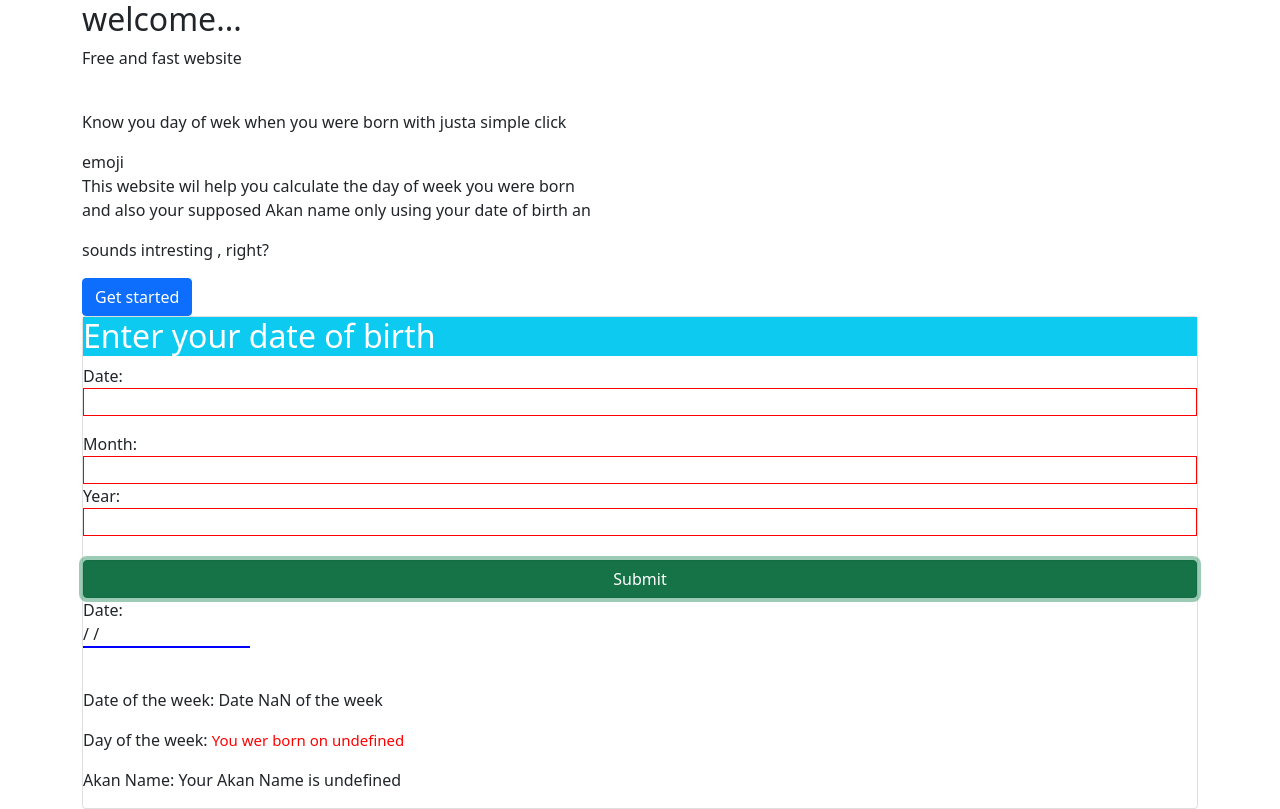
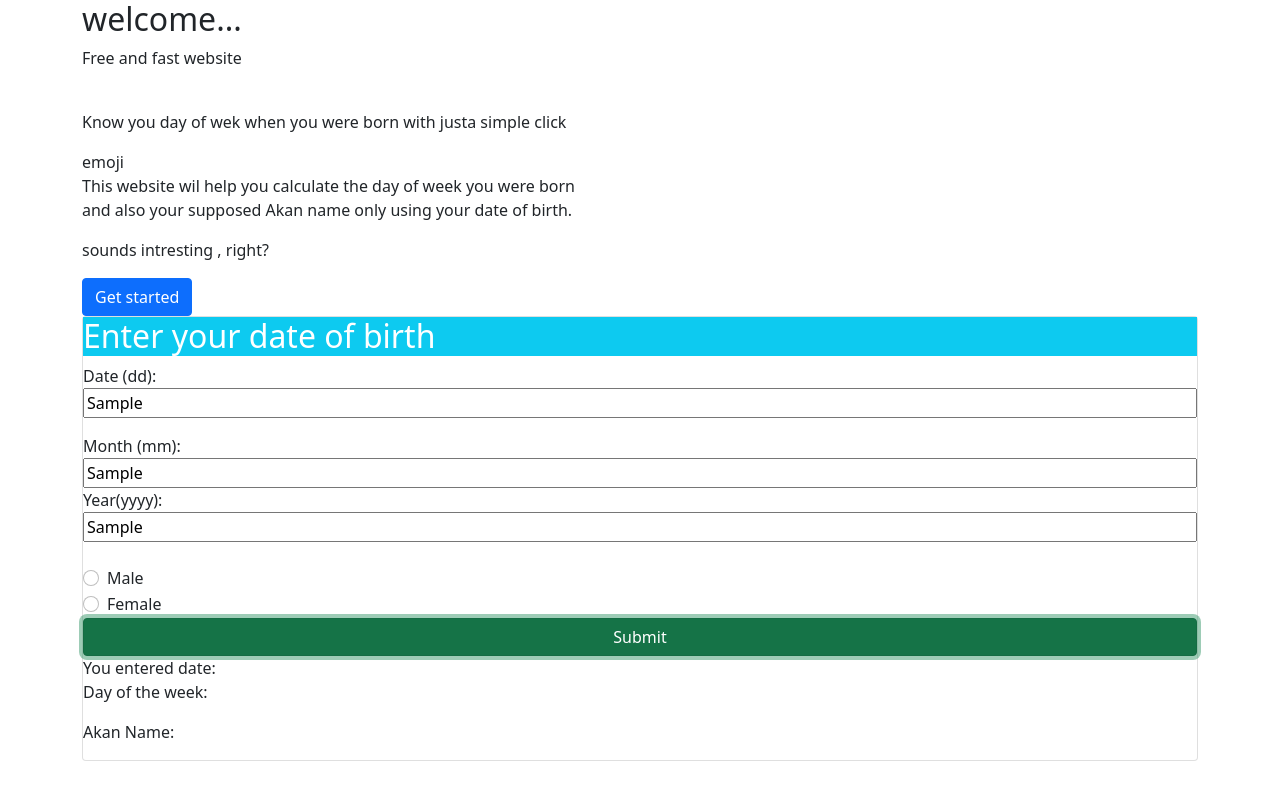
Before and after one commit to Rubyroy12/birthday-name, a plain HTML site: page index.html in a window 1280 px wide. Both pictures are taken after typing "Sample", "Sample", "Sample" into the empty fields and a click on the button "Submit". Drawn offline with nearby package versions, Linux system fonts and the light colour scheme.

Commit message:
add checkbox to get the gender of the user

```diff
--- a/app.js
+++ b/app.js
@@ -58,32 +58,40 @@ function thisDate() {
         }
     }
     yearValidation();
-    document.getElementById('todate').style.display="block"
+    document.getElementById('todate').style.display = "block"
 
     //function to get day
 
     function get_day() {
         // var day = dd.getDay();
-         var dy= (dd%6)
+        var dy = (dd % 7)
         //  for(dy=0;dy<5; dy++){
         //      alert("")
         //  }
         //const dyb = Date.Parse(document.getElementById('todate').value);
-       const  i = dy.toFixed();
-       var days =["sunday","Monday", "Tuesday" , "Wednesday","Thursday" , "Friday", "Saturday"];
-       var male= ["Kwasi", "Kwadwo" , "Kwabena","Kwaku", "Yaw","Kofi", "Kwame"];
+        const i = dy.toFixed();
+        let days = ["sunday", "Monday", "Tuesday", "Wednesday", "Thursday", "Friday", "Saturday"];
+        let male = ["Kwasi", "Kwadwo", "Kwabena", "Kwaku", "Yaw", "Kofi", "Kwame"];
+        let female= ["Akosua","Adwoa", "Abena","Akua","Yaa","Afua","Ama"];
 
-    //    if(checkbox(male)==checked){
-    //        alert("");
-    //    }if(checkbox(male)==checked){
-    //        alert("");
-    //    }
+        // var gender = document.querySelector("#cb1");
+        // if (gender.checked) {
 
-        document.getElementById('dw1').innerHTML =  "Date " + i +" of the week";
-        document.getElementById('dw2').innerHTML = "You wer born on " + days[i];
-        document.getElementById('dw2').style.color="red";
-        document.getElementById('dw2').style.fontSize="15px";
-        document.getElementById('akan').innerHTML= "Your Akan Name is " + male[i];
+            document.getElementById('dw2').innerHTML = "You wer born on " + days[i];
+            document.getElementById('akan').innerHTML = "Your Akan Name is " + male[i];
+
+        }else{
+            document.getElementById('dw2').innerHTML = "You were born on " + days[i];
+            document.getElementById('akan').innerHTML = "Your Akan Name is " + female[i];
+
+        }
+
+        // document.getElementById('dw1').innerHTML =  "Date " + i +" of the week";
+
+        // document.getElementById('dw2').style.color="red";
+        // document.getElementById('dw2').style.fontSize="15px";
+
+
 
 
 
--- a/index.html
+++ b/index.html
@@ -21,7 +21,7 @@
             <p>Free and fast website</p><br>
             <p>Know you day of wek when you were born with justa simple click</p> emoji <br>
             <p>This website wil help you calculate the day of week you were born <br>
-            and also your supposed Akan name only using your date of birth an</p>
+                and also your supposed Akan name only using your date of birth.</p>
             <p>sounds intresting , right?</p>
 
 
@@ -33,16 +33,28 @@
             <p class="h2 text-white bg-info">Enter your date of birth</p>
 
 
-            Date: <input id="date" placeholder="00">
+            Date (dd): <input id="date" placeholder="00">
             <p id="dval"></p>
-            Month:<input id="month" placeholder="00" >
-            Year:<input id="year" name="year" placeholder="1996">
+            Month (mm):<input id="month" placeholder="00">
+            Year(yyyy):<input id="year" name="year" placeholder="1996">
             <br>
+            <!-- Checkbox to get the gender -->
+            <div class="form-check">
+                <input type="radio" class="form-check-input" name="flexRadioDefault" id="cb1">
+                <label for="cb1" class="form-check-label">Male</label>
+
+            </div>
+            <div class="form-check">
+                <input type="radio" class="form-check-input" name="flexRadioDefault" id="cb2">
+                <label for="cb2" class="form-check-label">Female</label>
+
+            </div>
+
             <button class="btn btn-success" onclick="thisDate()">Submit</button>
-            Date: <p id="todate"><span id="dt1"></span>/ <span id="dt2"></span> /<span id="dt3"></span></p>
+            You entered date: <p id="todate"><span id="dt1"></span>/ <span id="dt2"></span> /<span id="dt3"></span></p>
 
             <br>
-            <p>Date of the week: <span id="dw1"></span> </p>
+            <!-- <p>Date of the week: <span id="dw1"></span> </p> -->
             <p>Day of the week: <span id="dw2"></span> </p>
             <p>Akan Name: <span id="akan"></span></p>
 
```
Lines whose indentation alone changed are shown as unchanged.
